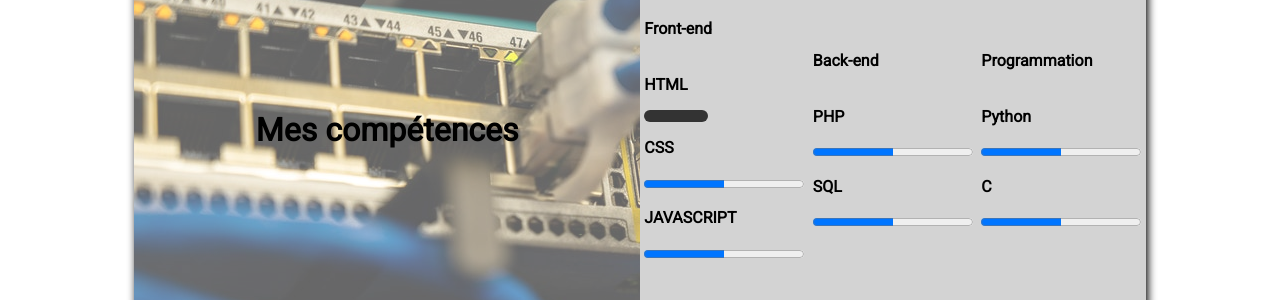
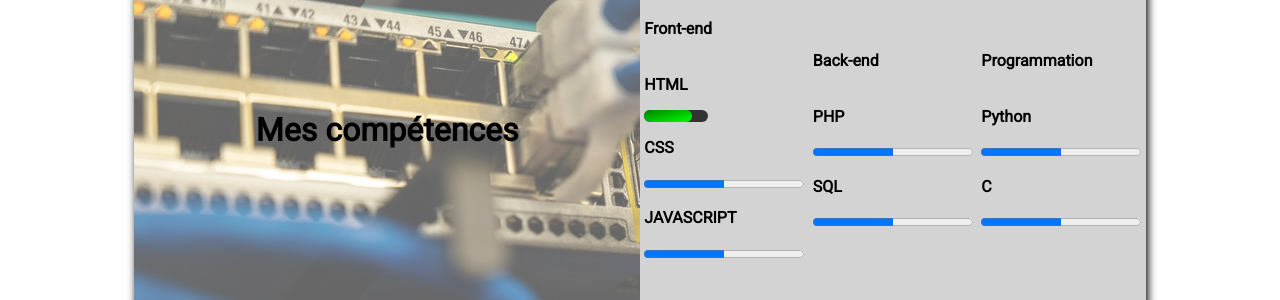
Before and after one commit to tdeniaud/portfolio_Theo_DENIAUD, a PHP site: page / in a window 1280 px wide. Shown: the part 1266-1566 px from the top of the page. Run offline with PHP 8.4, Linux system fonts and the light colour scheme.

Commit message:
modification style barre

```diff
--- a/text/style.css
+++ b/text/style.css
@@ -276,7 +276,7 @@ article {
 }
 
 
-/* PROGRESSBAR */
+/* PROGRESSBAR PERSONNALISEE*/
 
 #progress {
 
@@ -287,3 +287,15 @@ article {
 
 
 }
+
+/* AJOUT DE LA BARRE DE CHARGEMENT VERTE */
+
+#progress:after {
+
+  content: '';
+  display: block;
+  background: repeating-linear-gradient(to bottom right, green, rgb(0, 255, 0));;
+  width: 75%;
+  height: 100%;
+  border-radius: 0.5em;
+}
```
